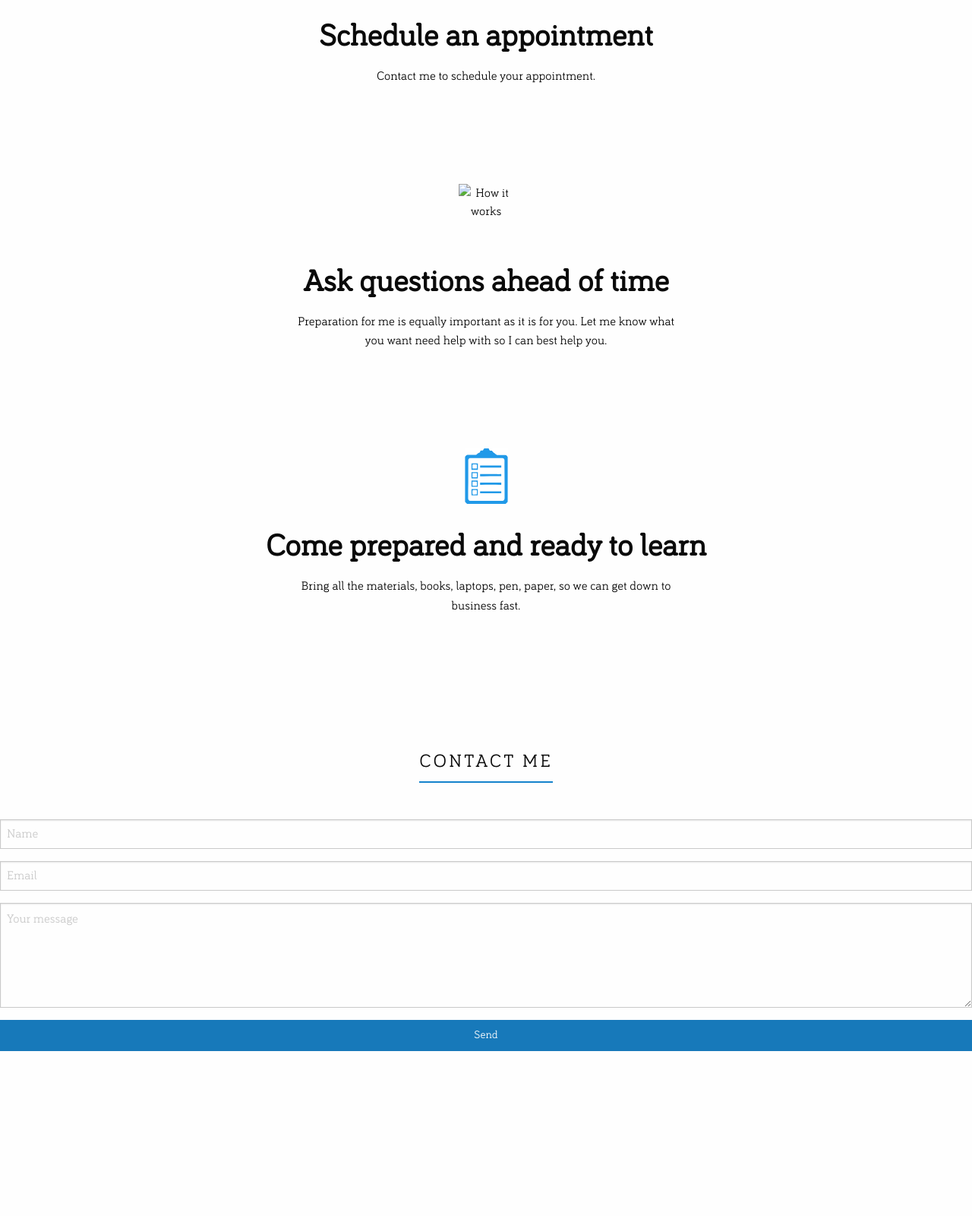
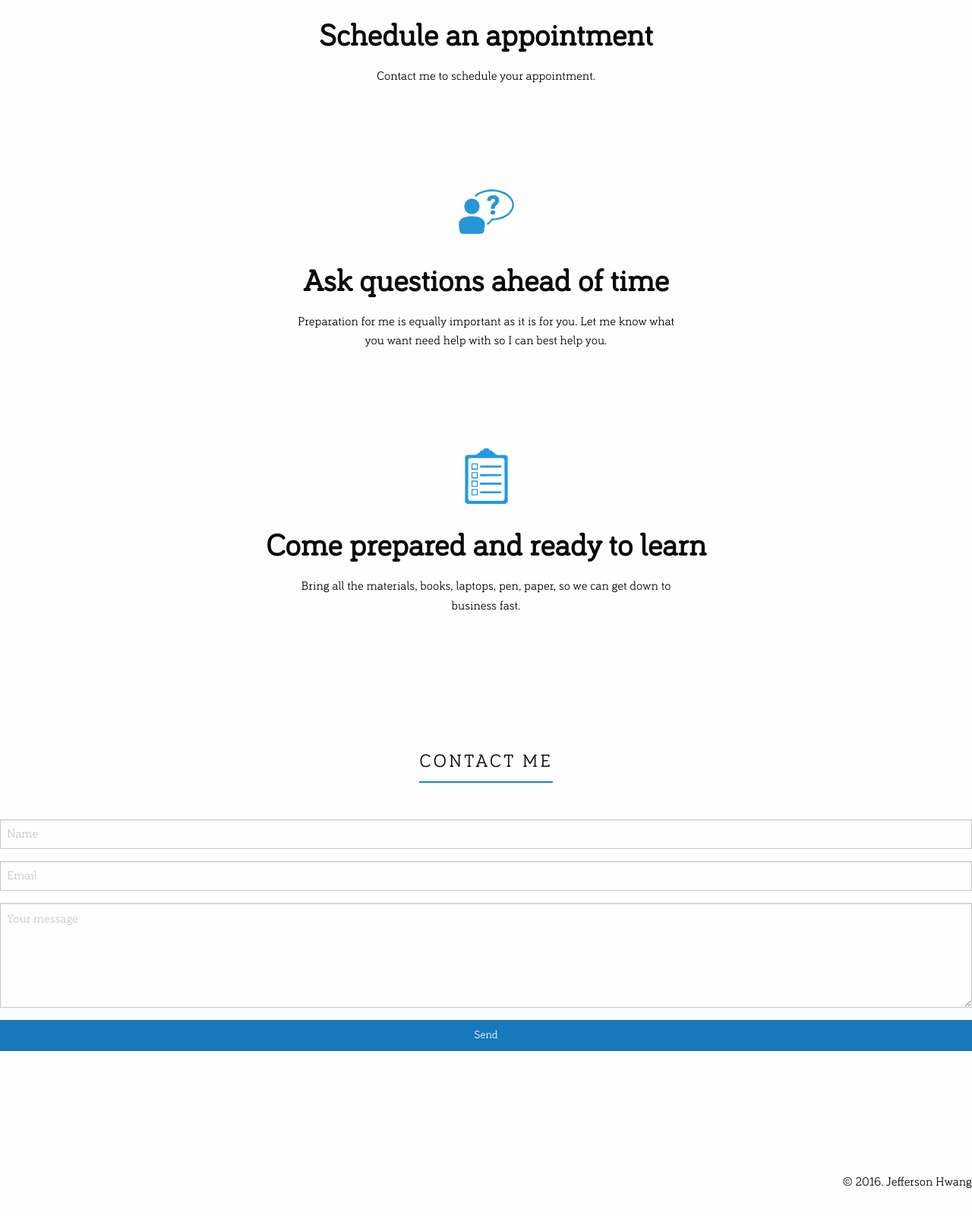
Before and after one commit to jeffersonhwang/tutoring, a plain HTML site: page index.html in a window 1280 px wide. Shown: the part 3390-4990 px from the top of the page at 76% size. Before the commit the page ends 4933 px from the top, so only its background shows below. Drawn offline with nearby package versions, Linux system fonts and the light colour scheme.

Commit message:
Added missing question image

```diff
--- a/css/app.css
+++ b/css/app.css
@@ -151,11 +151,12 @@ a {
 
 .hiw-item-title {
 	margin: 0 0 22px;
+	font-weight: bold;
 }
 
 .hiw-item-content
 {
-    max-width: 500px;
+    max-width: 300px;
     margin: 0 auto;
 }
 
@@ -171,11 +172,16 @@ a {
 }
 
 #contact {
-	margin-bottom: 5em;
+	margin-bottom: 3.5em;
 }
 
 .contact-title {
 	text-align: center;
+}
+
+.footer {
+	text-align: center;
+	margin-bottom: 2em;
 }
 
 @media only screen and (min-width: 64.0625em) {
@@ -278,11 +284,15 @@ a {
 	.hiw-item-title {
 		font-size: 40px;
 		line-height: 34px;
-		font-weight: bold;
 	}
 
 	.hiw-header h4{
 		font-size: 1rem;
+	}
+
+	.hiw-item-content
+	{
+	    max-width: 500px;
 	}
 
 	.subject-caption {
@@ -298,4 +308,7 @@ a {
 		margin-bottom: 10em;
 	}
 
+	.footer {
+		text-align: right;
+	}
 }
--- a/index.html
+++ b/index.html
@@ -140,7 +140,7 @@
             <p class="hiw-item-content">Contact me to schedule your appointment.</p>
           </div>
           <div class="hiw-item">
-            <img src="" alt="How it works">
+            <img src="img/questions.svg" alt="How it works">
             <h3 class="hiw-item-title">Ask questions ahead of time</h3>
             <p class="hiw-item-content">Preparation for me is equally important as it is for you. Let me know what you want need help with so I can best help you.</p>
           </div>
@@ -166,7 +166,11 @@
           </div>
         </div>
 
-      </div>
+        <div class="row">
+          <div class="footer small-10 small-centered columns">
+            <p>&copy; 2016. Jefferson Hwang</p>
+          </div>
+        </div>
     </div>
   </body>
 
```
Also changed, not shown: img/questions.gif (deleted), img/questions.svg (added).
